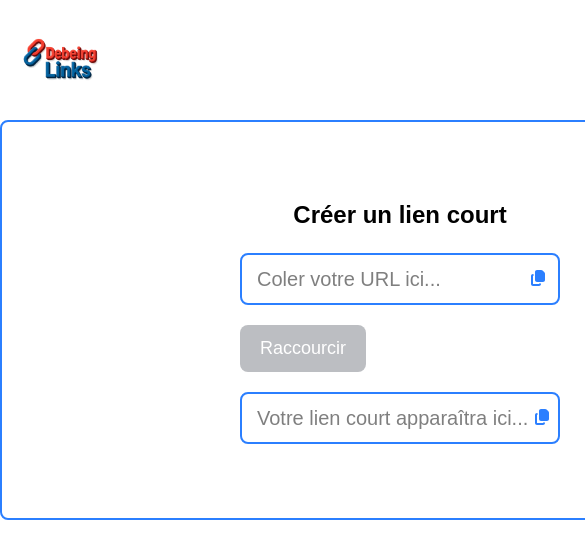
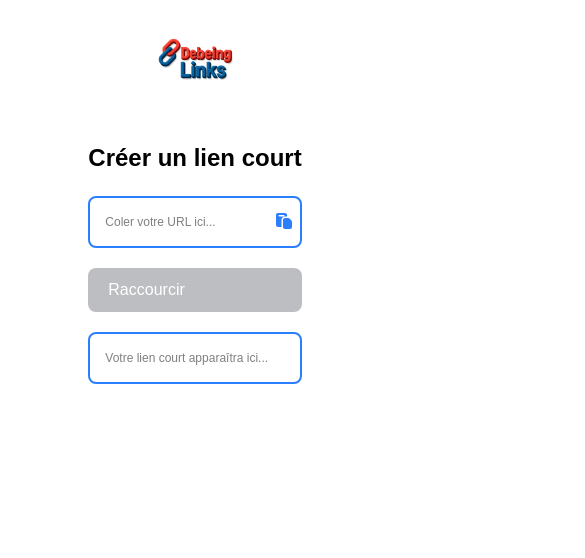
Before and after one commit to Debeing/Site-Web-de-raccourcissement-de-liens, a React (Vite) app: page / in a window 390 px wide. Shown: the top 558 px of the page, 585 px wide, since content can reach past the window. Built offline with nearby package versions, Linux system fonts and the light colour scheme.

Commit message:
frontend end

```diff
--- a/src/App.tsx
+++ b/src/App.tsx
@@ -1,26 +1,38 @@
 import { FontAwesomeIcon } from "@fortawesome/react-fontawesome";
+import { faPaste } from "@fortawesome/free-solid-svg-icons";
 import { faCopy } from "@fortawesome/free-solid-svg-icons";
 
 import "./index.css";
+import { useState } from "react";
 
 function App() {
+  const [url, setUrl] = useState("");
+  const handleCopy = () => {
+    navigator.clipboard.writeText(url);
+  }
+  const handlePaste = async () => {
+    const text = await navigator.clipboard.readText();
+    setUrl(text);
+  }
   return (
     <div>
       <nav className="flex d-flex m-5 align-center">
         <img src="/public/Logo.png" alt="Logo" className="w-20 h-20" />
       </nav>
-      <div className="w-200 h-100 border-2 border-blue-500 mx-auto rounded-lg flex justify-center items-center">
+      <div className="w-200 h-100 eric  mx-auto rounded-lg flex justify-center items-center">
         <div className="">
           <h1>Créer un lien court</h1>
           <div className="relative">
             <input
-              type="text"
-
+              type="url"
+               value={url}
+              onChange={(e) => setUrl(e.target.value)}
               placeholder="Coler votre URL ici...  "
               className="rounded-lg border-2 border-blue-500 focus:border-blue-500 w-80 focus:outline-none pl-10"
             />
-            <span className="absolute right-3 top-1/2 transform -translate-y-1/2 text-blue-500">
-              <FontAwesomeIcon icon={faCopy} className="cursor-pointer" />
+            <span className="absolute right-2 top-1/2 transform -translate-y-1/2 text-blue-500"
+             onClick={handlePaste}>
+              <FontAwesomeIcon icon={faPaste} className="cursor-pointer" />
             </span>
           </div>
           <button type="submit" className="cursor-pointer flex mt-5">
@@ -29,12 +41,15 @@ function App() {
           <div className="relative mt-5">
             <input
               type="message"
+              // value={setUrl}
+              // onChange={(e) => setUrl(e.target.value)}
               placeholder="Votre lien court apparaîtra ici..."
               className="rounded-lg border-2 border-blue-500 focus:border-blue-500 w-80 focus:outline-none pl-10"
             />
-            <span className="absolute right-2 top-1/2 transform -translate-y-1/2 text-blue-500">
+            {/* <span className="absolute right-2 top-1/2 transform -translate-y-1/2 text-blue-500"
+             onClick={handleCopy}>
               <FontAwesomeIcon icon={faCopy} className="cursor-pointer" />
-            </span>
+            </span> */}
           </div>
         </div>
       </div>
--- a/src/index.css
+++ b/src/index.css
@@ -28,3 +28,22 @@ input {
     body {
         font-family: 'Poppins', sans-serif;
     }
+    @media (max-width: 600px) {
+      nav{
+        flex-direction: column;
+        align-items: center;
+      }
+        input {
+            width: 100%;
+            font-size: 12px;
+        }
+        button {
+            width: 100%;
+            font-size: 16px;
+        }
+        .eric{
+            width: 100%;
+            height: auto;
+            padding: 20px;
+        }
+    }
```
